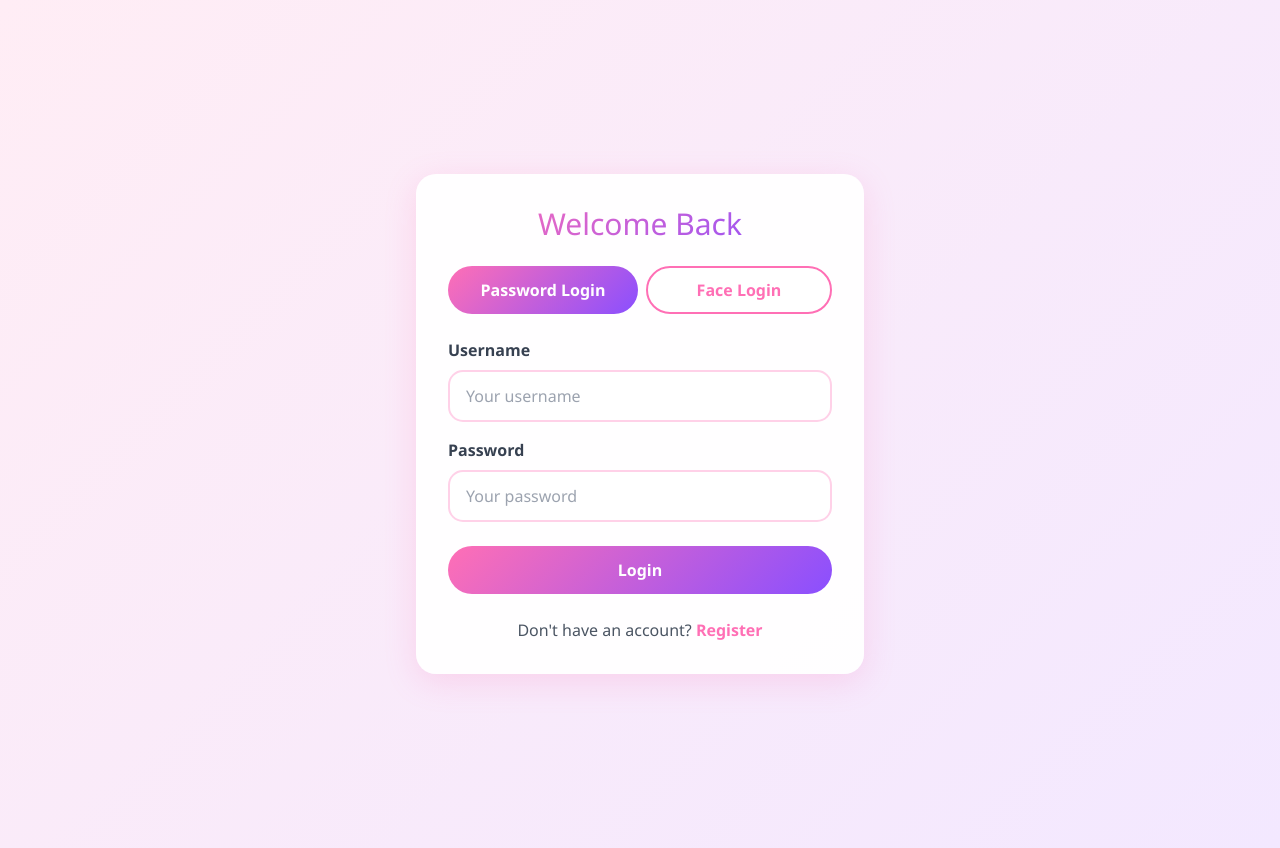
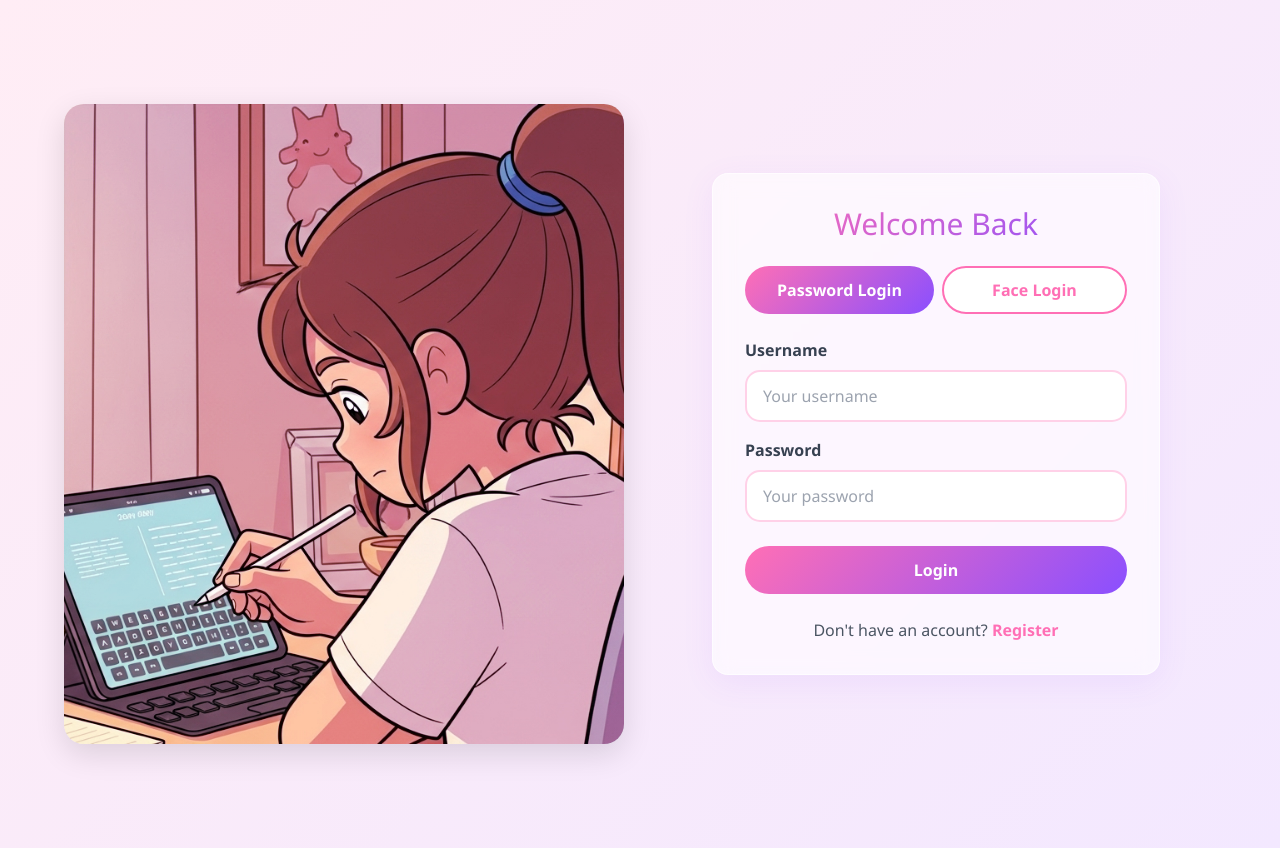
Before and after one commit to DevUnanam/Personal-library, a Django app: page / in a window 1280 px wide. Run offline with Django 4.2, Linux system fonts and the light colour scheme; some libraries are stand-ins or nearby versions.

Commit message:
Modified login page

```diff
--- a/pinknote/core/templates/core/login.html
+++ b/pinknote/core/templates/core/login.html
@@ -1,10 +1,68 @@
 {% extends "core/base.html" %}
+{% load static %}
 
 {% block title %}Login - PinkNote{% endblock %}
 
+{% block extra_css %}
+<style>
+    /* Page-specific background using static image */
+    /* Two-column layout: left image, right form */
+    .auth-grid {
+        display: grid;
+        grid-template-columns: 1fr 1fr;
+        gap: 2rem;
+        min-height: 80vh;
+        align-items: center;
+    }
+
+    .auth-image {
+        width: 100%;
+        height: 100%;
+        min-height: 420px;
+        background-image: url("{% static 'images/background.png' %}");
+        background-size: cover;
+        background-position: center;
+        background-repeat: no-repeat;
+        border-radius: 20px;
+        box-shadow: 0 10px 30px rgba(0,0,0,0.12);
+        position: relative;
+        overflow: hidden;
+    }
+
+    .auth-image::after {
+        content: '';
+        position: absolute;
+        inset: 0;
+        background: linear-gradient(180deg, rgba(138,79,255,0.25), rgba(255,111,181,0.25));
+        mix-blend-mode: overlay;
+    }
+
+    .glass-card {
+        background: rgba(255,255,255,0.6);
+        backdrop-filter: blur(10px) saturate(120%);
+        -webkit-backdrop-filter: blur(10px) saturate(120%);
+        border: 1px solid rgba(255,255,255,0.6);
+        border-radius: 16px;
+        padding: 2rem;
+        box-shadow: 0 8px 32px rgba(138,79,255,0.08);
+    }
+
+    .glass-card, .glass-card * { position: relative; z-index: 2; }
+
+    @media (max-width: 768px) {
+        .auth-grid { grid-template-columns: 1fr; padding: 1rem; }
+        .auth-image { display: none; }
+        .glass-card { padding: 1.25rem; }
+    }
+</style>
+{% endblock %}
+
 {% block content %}
 <div class="min-h-screen flex items-center justify-center">
-    <div class="card p-8 w-full max-w-md">
+    <div class="w-full max-w-6xl auth-grid">
+        <div class="auth-image" aria-hidden="true"></div>
+
+        <div class="glass-card mx-auto w-full max-w-md">
             <h2 class="text-3xl text-center mb-6">Welcome Back</h2>
 
             <div class="mb-6 flex gap-2">
@@ -46,6 +104,7 @@
             <p class="text-center mt-6 text-gray-600">
                 Don't have an account? <a href="{% url 'register' %}" class="text-pink-main font-semibold">Register</a>
             </p>
+        </div>
     </div>
 </div>
 {% endblock %}
```
Also changed, not shown: pinknote/core/templates/core/register.html (+64 -1 lines), pinknote/README.md, pinknote/core/static/images/background.png (added), 1 other file. Lines whose indentation alone changed are shown as unchanged.
